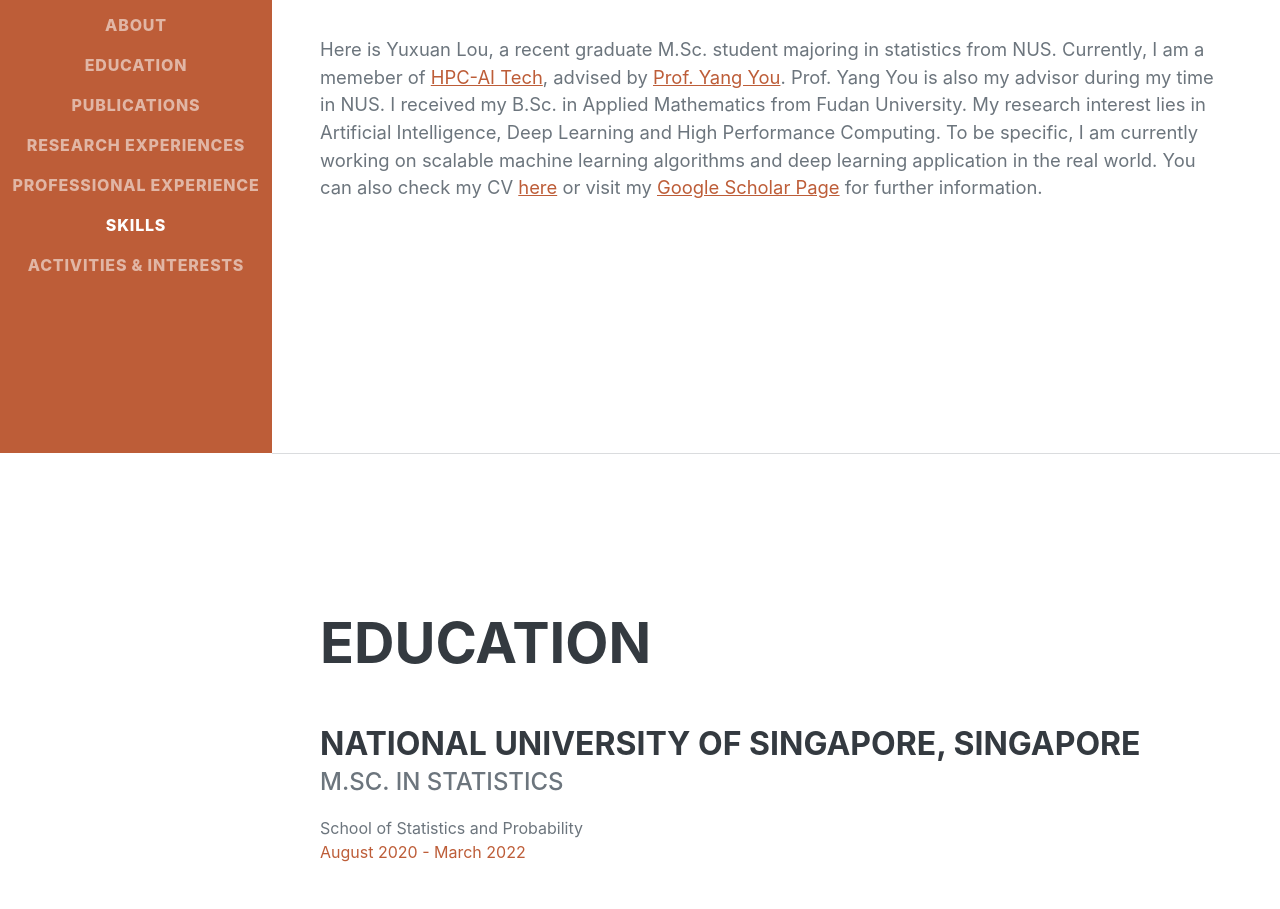
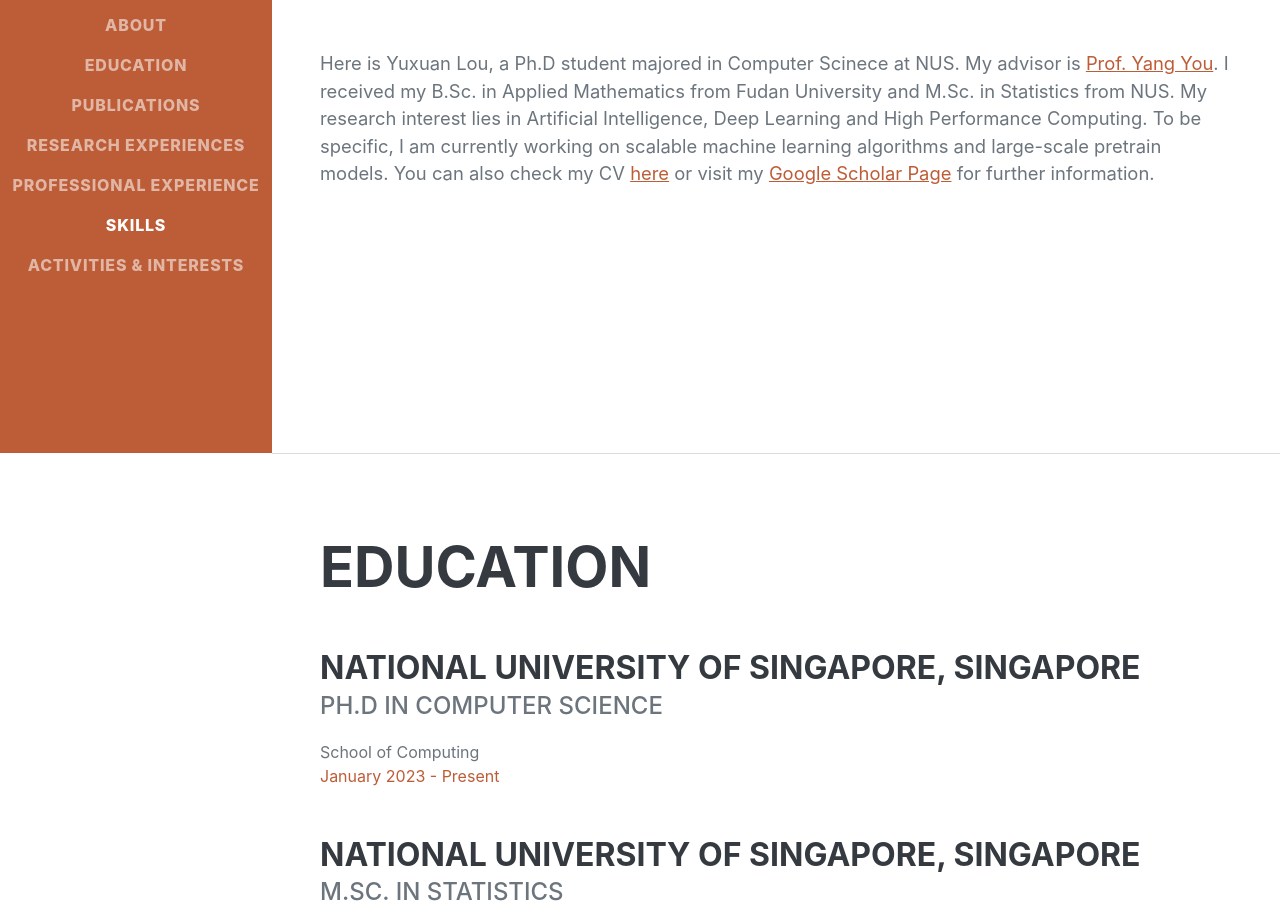
Before and after one commit to yuxuan-lou/yuxuanlou.github.io, a plain HTML site: page index.html in a window 1280 px wide. Shown: the part 347-1256 px from the top of the page. Drawn offline with nearby package versions, Linux system fonts and the light colour scheme; a web font is replaced by a local one.

Commit message:
personal info update

```diff
--- a/index.html
+++ b/index.html
@@ -47,13 +47,22 @@
                     <div class="subheading mb-5">
                         National Unverisity of Singapore, Singapore
                     </div>
-                    <p class="lead mb-5">Here is Yuxuan Lou, a recent graduate M.Sc. student majoring in statistics from NUS. Currently, I am a memeber of <a href="https://www.hpcaitech.com/">HPC-AI Tech</a>, advised by <a href="https://www.comp.nus.edu.sg/~youy/">Prof. Yang You</a>. Prof. Yang You is also my advisor during my time in NUS. I received my B.Sc. in Applied Mathematics from Fudan University. My research interest lies in Artificial Intelligence, Deep Learning and High Performance Computing. To be specific, I am currently working on scalable machine learning algorithms and deep learning application in the real world. You can also check my CV <a href="assets/CV_Yuxuan Lou.pdf">here</a> or visit my <a href="https://scholar.google.com/citations?user=UfOXNK8AAAAJ">Google Scholar Page</a> for further information.</p>
+                    <p class="lead mb-5">Here is Yuxuan Lou, a Ph.D student majored in Computer Scinece at NUS. My advisor is <a href="https://www.comp.nus.edu.sg/~youy/">Prof. Yang You</a>. I received my B.Sc. in Applied Mathematics from Fudan University and M.Sc. in Statistics from NUS. My research interest lies in Artificial Intelligence, Deep Learning and High Performance Computing. To be specific, I am currently working on scalable machine learning algorithms and large-scale pretrain models. You can also check my CV <a href="assets/CV_Yuxuan Lou.pdf">here</a> or visit my <a href="https://scholar.google.com/citations?user=UfOXNK8AAAAJ">Google Scholar Page</a> for further information.</p>
             </section>
             <hr class="m-0" />
             <!-- Education-->
             <section class="resume-section" id="education">
                 <div class="resume-section-content">
                     <h2 class="mb-5">Education</h2>
+                    <div class="d-flex flex-column flex-md-row justify-content-between mb-5">
+                        <div class="flex-grow-1">
+                            <h3 class="mb-0">National University of Singapore, Singapore</h3>
+                            <div class="subheading mb-3">Ph.D in Computer Science</div>
+                            <div>School of Computing</div>
+                            <div class="flex-shrink-0"><span class="text-primary">January 2023 -  Present</span></div>
+                        </div>
+
+                    </div>
                     <div class="d-flex flex-column flex-md-row justify-content-between mb-5">
                         <div class="flex-grow-1">
                             <h3 class="mb-0">National University of Singapore, Singapore</h3>
@@ -164,7 +173,7 @@
                             <div>Colossal-AI, Colossal-AI Examples co-developer. Building the open domain dialog system with internet knowledge augmentation.</div>
                             <p>Key Words: Colossal-AI, Open domain dialog, Internet knowledge agumentation</p>
                         </div>
-                        <div class="flex-shrink-0"><span class="text-primary">February 2022 - Present</span></div>
+                        <div class="flex-shrink-0"><span class="text-primary">February 2022 - December 2022</span></div>
                     </div>
                     <div class="d-flex flex-column flex-md-row justify-content-between mb-5">
                         <div class="flex-grow-1">
```
